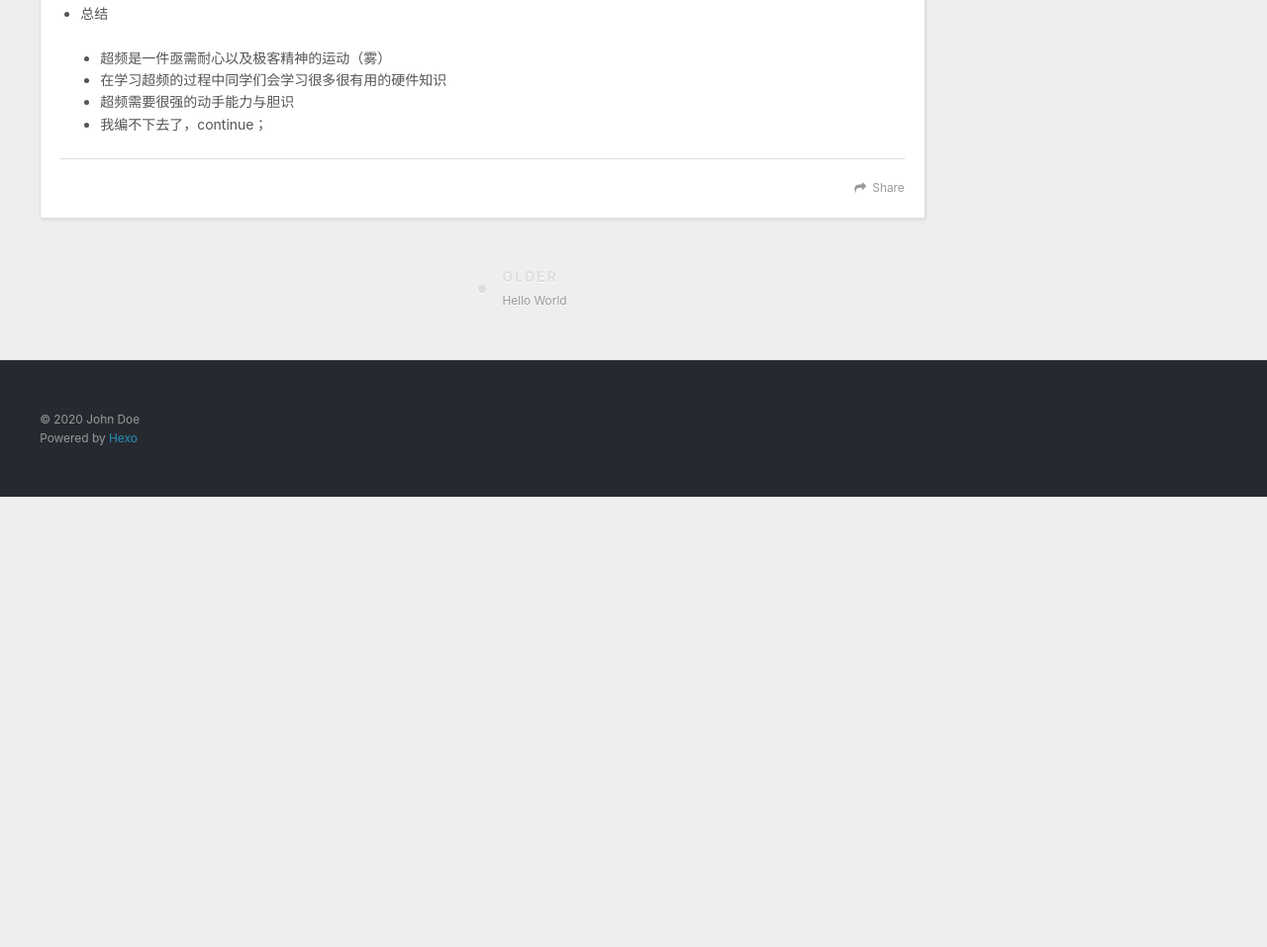
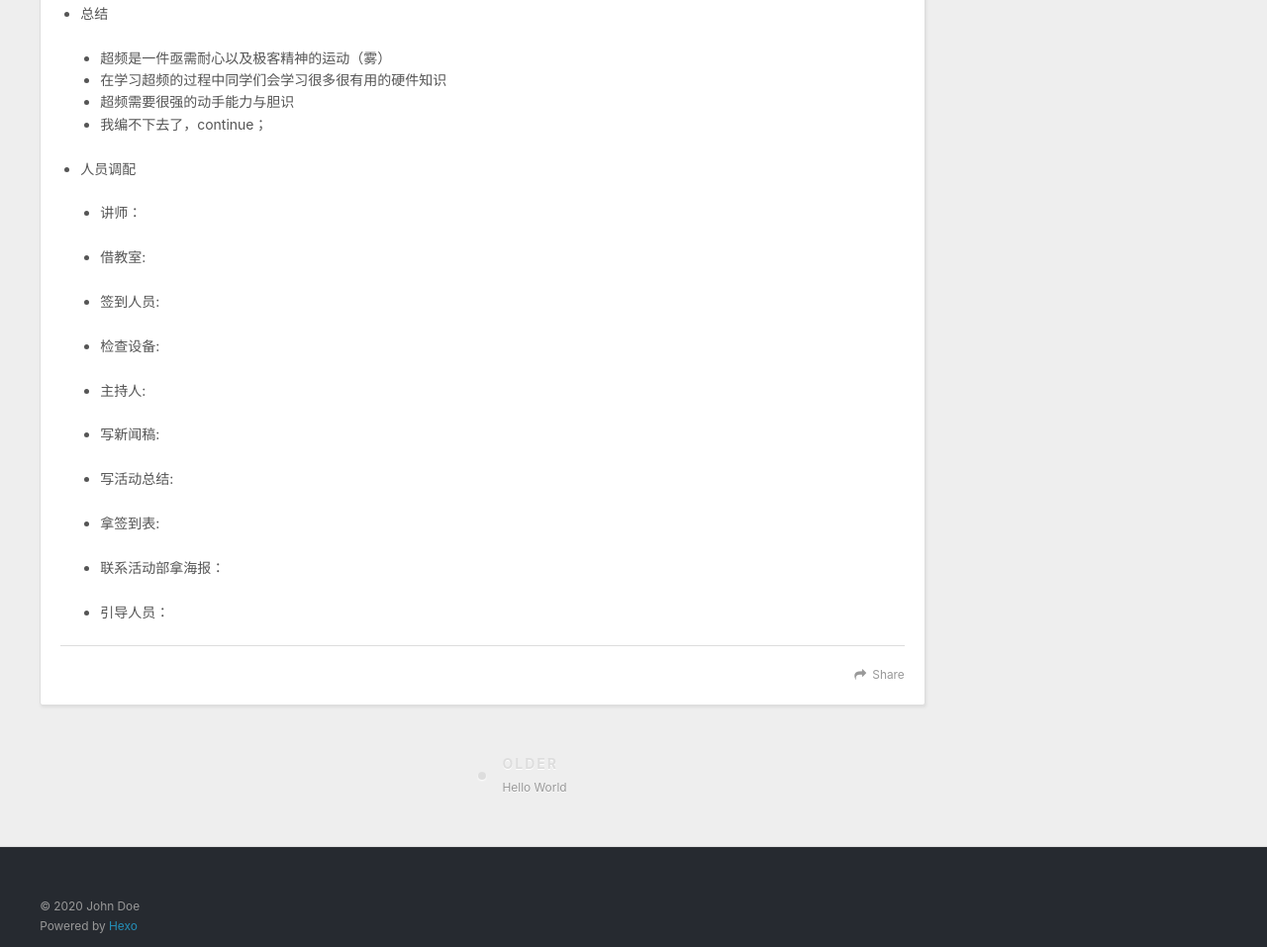
Before and after one commit to DingruiWang2001/UsernameWondering.github.io, a plain HTML site: page 2020/02/09/苏州大学计算机科学与技术学院学生科技协会科研部活动策划案/index.html in a window 1280 px wide. Shown: the part 1394-2351 px from the top of the page at 99% size. Before the commit the page ends 1896 px from the top, so only its background shows below. Drawn offline with nearby package versions, Linux system fonts and the light colour scheme.

Commit message:
Site updated: 2020-02-09 18:59:05

```diff
--- a/2020/02/09/苏州大学计算机科学与技术学院学生科技协会科研部活动策划案/index.html
+++ b/2020/02/09/苏州大学计算机科学与技术学院学生科技协会科研部活动策划案/index.html
@@ -15,7 +15,7 @@
 <meta property="og:description" content="超频讲座by wondering  {苟利国家生死以，岂因祸福避趋之;}  活动器材（以下三选一即可）  足够古老的计算机平台（recommended） 搭载以k结尾的酷睿CPU的新平台 任意AMD平台   活动场所  一间教室（建议博远楼X01）   活动时间  总共约一小时左右 大约需要先花半小时左右进行讲解超频的原理以及作用 然后用半个小时给同学们进行时间 时间可能有波动起伏   活动经费（">
 <meta property="og:locale" content="en_US">
 <meta property="article:published_time" content="2020-02-09T10:10:04.274Z">
-<meta property="article:modified_time" content="2020-02-09T10:44:30.709Z">
+<meta property="article:modified_time" content="2020-02-09T10:57:03.447Z">
 <meta property="article:author" content="John Doe">
 <meta name="twitter:card" content="summary">
 
@@ -140,6 +140,30 @@
 <li>我编不下去了，continue；</li>
 </ul>
 </li>
+<li><p>人员调配</p>
+<ul>
+<li><p>讲师：</p>
+</li>
+<li><p>借教室:</p>
+</li>
+<li><p>签到人员:</p>
+</li>
+<li><p>检查设备:</p>
+</li>
+<li><p>主持人:</p>
+</li>
+<li><p>写新闻稿:</p>
+</li>
+<li><p>写活动总结:</p>
+</li>
+<li><p>拿签到表:</p>
+</li>
+<li><p>联系活动部拿海报：</p>
+</li>
+<li><p>引导人员：</p>
+</li>
+</ul>
+</li>
 </ul>
 
 
```
Also changed, not shown: index.html (+24 -0 lines).
